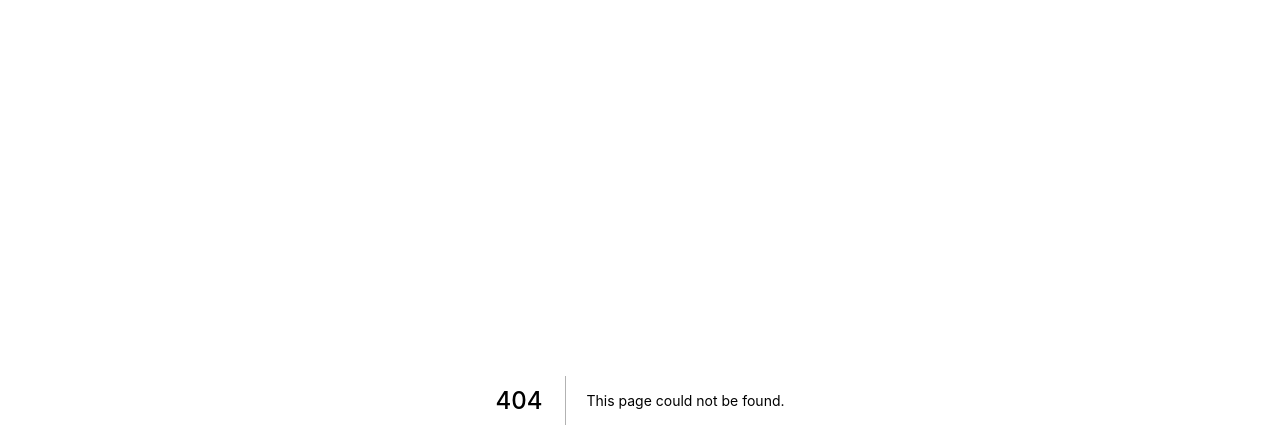
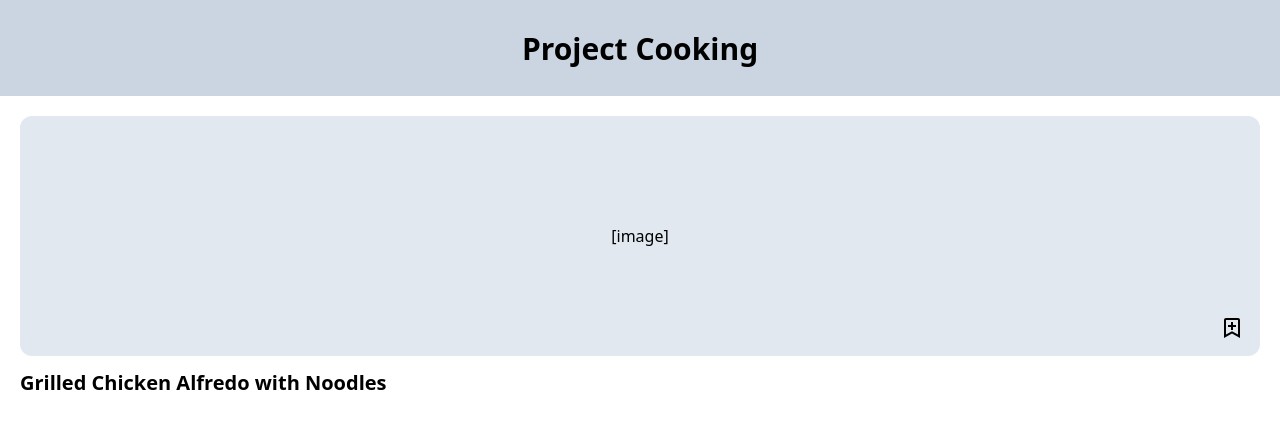
Before and after one commit to hemegonia/cooking, a Next.js app: page /demo/screen/6a in a window 1280 px wide. Before the commit this address had no page. Shown: the top 448 px of the page. Built offline with nearby package versions, Linux system fonts and the light colour scheme.

Commit message:
feat: add recipe img and title component

```diff
--- /dev/null
+++ b/src/components/cookingApp/recipeImgAndTitle.tsx
@@ -0,0 +1,26 @@
+import { useRouter } from 'next/router';
+import React from 'react';
+
+const Component = () => {
+  const router = useRouter();
+  return (
+    <div className="flex-col p-5">
+      <div
+        style={{ height: '240px', width: '100%' }}
+        className="relative flex items-center justify-center rounded-xl bg-slate-200"
+      >
+        [image]
+        <img
+          className="absolute bottom-4 right-4"
+          src={`${router.basePath}/assets/images/bx-bookmark-plus.svg`}
+          alt="Save Recipe"
+        />
+      </div>
+      <div className="mt-3 flex grow flex-col">
+        <h3>Grilled Chicken Alfredo with Noodles </h3>
+      </div>
+    </div>
+  );
+};
+
+export default Component;
--- /dev/null
+++ b/src/pages/demo/screen/6a.tsx
@@ -0,0 +1,46 @@
+/* import React, { useEffect, useState } from 'react'; */
+
+import Header from '@/components/cookingApp/header';
+import RecipesImgAndTitle from '@/components/cookingApp/recipeImgAndTitle';
+import { Meta } from '@/layouts/Meta';
+import { CookingApp } from '@/templates/CookingApp';
+
+const Screen = () => {
+  /*  const [timer, setTimer] = useState(3);
+  const [isFirstRender, setFirstRender] = useState(true);
+  useEffect(() => {
+    console.log('this');
+    if (isFirstRender) {
+      setFirstRender(false);
+      return;
+    }
+    if (!isFirstRender) {
+      setTimeout(() => {
+        console.log('timer triggered');
+
+        setTimer((timerr) => {
+          if (timerr <= 0) {
+            router.push('/demo/screen/5');
+          }
+          return timerr - 1;
+        });
+      }, 1000);
+    }
+  }, [timer, isFirstRender]);
+*/
+  return (
+    <CookingApp
+      meta={
+        <Meta
+          title="Cooking Project Demo Page"
+          description="Side project using Next.js, cooking recipes and ingredients app, demo page"
+        />
+      }
+    >
+      <Header></Header>
+      <RecipesImgAndTitle></RecipesImgAndTitle>
+    </CookingApp>
+  );
+};
+
+export default Screen;
```
Also changed, not shown: public/assets/images/bx-bookmark-plus.svg (added).
